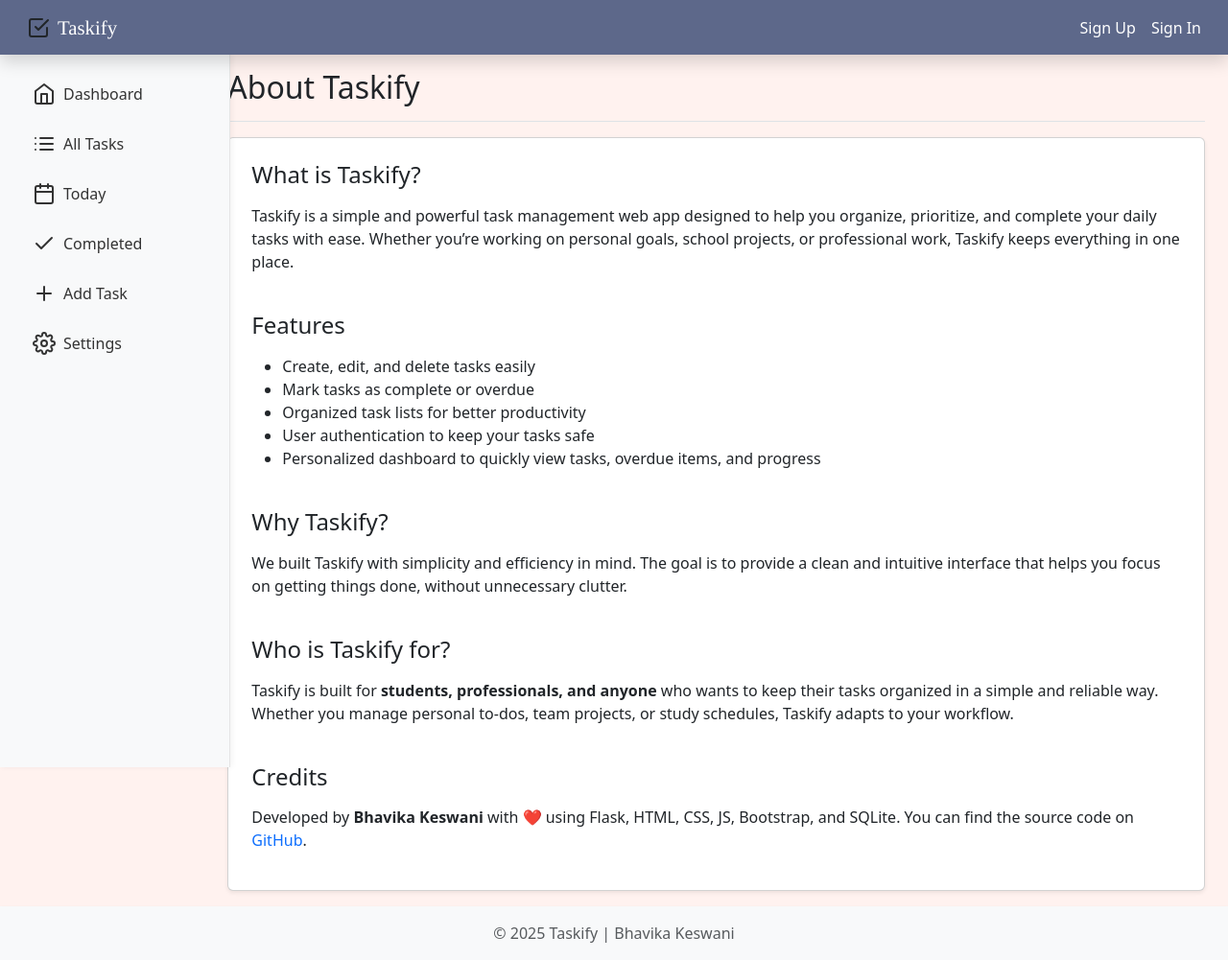
After one commit to bhavikakeswani/taskify, a Flask app: template templates/about.html in a window 1280 px wide. The commit adds this page. Shown: the whole page at 96% size. Run offline with Flask 3, Linux system fonts and the light colour scheme; the template is opened without the code that fills it, so the values that code supplies are empty; some web fonts are replaced.

Commit message:
Add About page: about.html created and route added in main.py

```diff
--- a/main.py
+++ b/main.py
@@ -457,6 +457,11 @@ def profile():
 
     return render_template("profile.html", current_user=current_user)
 
+@app.route('/about')
+@login_required
+def about():
+    return render_template('about.html')
+
 @app.route('/logout')
 @login_required
 def logout():
--- /dev/null
+++ b/templates/about.html
@@ -0,0 +1,49 @@
+{% extends "base.html" %}
+
+{% block content %}
+<div class="d-flex justify-content-between flex-wrap flex-md-nowrap align-items-center pb-2 mb-3 border-bottom">
+  <h1 class="h2">{{ _('About Taskify') }}</h1>
+</div>
+
+<div class="card shadow-sm p-4">
+  <h4 class="mb-3">What is Taskify?</h4>
+  <p>
+    Taskify is a simple and powerful task management web app designed to help you
+    organize, prioritize, and complete your daily tasks with ease. Whether you’re
+    working on personal goals, school projects, or professional work, Taskify
+    keeps everything in one place.
+  </p>
+
+  <h4 class="mt-4 mb-3">Features</h4>
+  <ul>
+    <li>Create, edit, and delete tasks easily</li>
+    <li>Mark tasks as complete or overdue</li>
+    <li>Organized task lists for better productivity</li>
+    <li>User authentication to keep your tasks safe</li>
+    <li>Personalized dashboard to quickly view tasks, overdue items, and progress</li>
+  </ul>
+
+  <h4 class="mt-4 mb-3">Why Taskify?</h4>
+  <p>
+    We built Taskify with simplicity and efficiency in mind.
+    The goal is to provide a clean and intuitive interface that helps you focus
+    on getting things done, without unnecessary clutter.
+  </p>
+
+  <h4 class="mt-4 mb-3">Who is Taskify for?</h4>
+  <p>
+    Taskify is built for <strong>students, professionals, and anyone</strong> who wants
+    to keep their tasks organized in a simple and reliable way.
+    Whether you manage personal to-dos, team projects, or study schedules,
+    Taskify adapts to your workflow.
+  </p>
+
+  <h4 class="mt-4 mb-3">Credits</h4>
+  <p>
+    Developed by <strong>Bhavika Keswani</strong> with ❤️ using Flask, HTML, CSS, JS, Bootstrap,
+    and SQLite.
+    You can find the source code on
+    <a href="https://github.com/bhavikakeswani/taskify" target="_blank" style="text-decoration: none;">GitHub</a>.
+  </p>
+</div>
+{% endblock %}
--- a/templates/header.html
+++ b/templates/header.html
@@ -2,7 +2,7 @@
 <nav class="navbar navbar-expand-lg navbar-dark custom-navbar fixed-top shadow">
   <div class="container-fluid">
     <i data-feather="check-square" class="me-2 ms-3 brand-icon"></i>
-    <a class="navbar-brand tinos-regular" href="#">{{ _('Taskify') }}</a>
+    <a class="navbar-brand tinos-regular" href="{{url_for('about')}}">{{ _('Taskify') }}</a>
 
     <!-- Mobile toggle -->
     <button class="navbar-toggler" type="button" data-bs-toggle="collapse"
```
